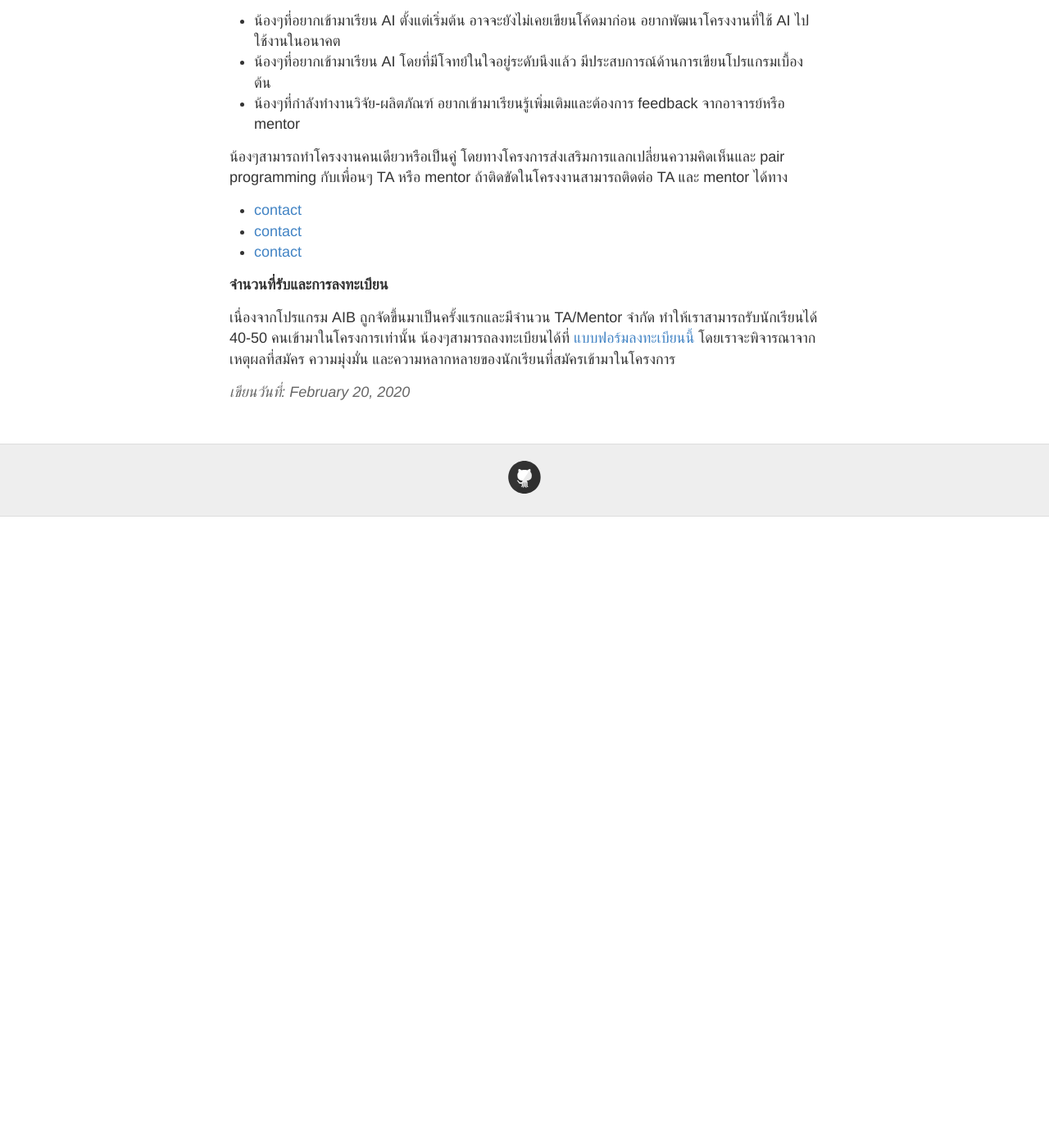
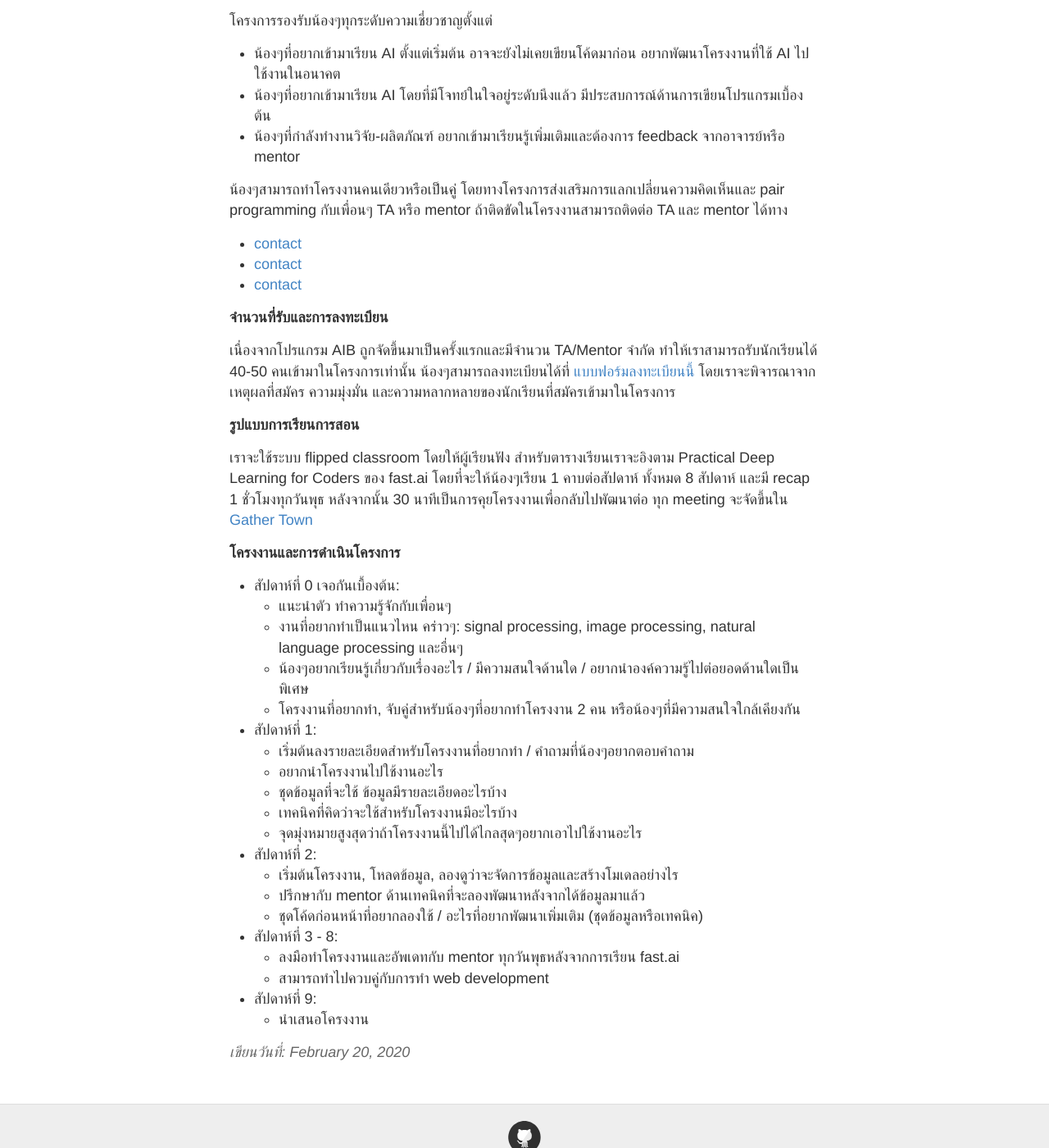
Before and after one commit to ai-builders/ai-builders.github.io, a Jekyll site: the page built from docs/_posts/2020-2-20-registration-info.md, in a window 1280 px wide and 1400 px high, scrolled down 1266 px. Shown: the whole window at 82% size. Built offline with Jekyll 4.4.1, drawn with Linux system fonts in a browser that asks for light colours; before the commit the page ends 1896 px from its top, so only the background shows below that; some of the changed text lies outside the part shown.

Commit message:
Update details, posts

```diff
--- a/docs/_posts/2020-2-20-registration-info.md
+++ b/docs/_posts/2020-2-20-registration-info.md
@@ -6,9 +6,14 @@ title: รายละเอียดการลงทะเบียน
 โครงการ AI Builders ก่อตั้งขึ้นจากความร่วมมือระหว่าง VISTEC / AI Research และ Central Group เพื่อพัฒนาองค์ความรู้ทางด้านวิทยาศาสตร์ข้อมูล (Data Science) และปัญญาประดิษฐ์ (Artificial Intelligence / AI) ให้กับน้องๆระดับมัธยมต้น-ปลาย ที่สนใจอยากเรียนรู้และพัฒนาโครงงานที่ใช้ทักษะในด้านนี้เพื่อประยุกต์ใช้จริงในชีวิตประจำวัน
 
 <b>
+  ช่วงเวลาของโครงการ
+</b>
+21 เมษายน - 15 มิถุนายน พ.ศ. 2563 (TBD)
+
+<b>
   ระยะเวลาของโครงการ
 </b>
-21 เมษายน - 15 มิถุนายน พ.ศ. 2563 (TBD)
+9 สัปดาห์ สัปดาห์ละ 4 - 8 ชั่วโมง (เรียน fast.ai และทำโครงงาน)
 
 <b>วัตถุประสงค์</b>
 เสริมสร้างความเชี่ยวชาญด้านปัญญาประดิษฐ์ให้กับน้องๆระดับมัธยมต้น-ปลาย
@@ -56,3 +61,31 @@ title: รายละเอียดการลงทะเบียน
 <b>จำนวนที่รับและการลงทะเบียน</b>
 
 เนื่องจากโปรแกรม AIB ถูกจัดขึ้นมาเป็นครั้งแรกและมีจำนวน TA/Mentor จำกัด ทำให้เราสามารถรับนักเรียนได้ 40-50 คนเข้ามาในโครงการเท่านั้น น้องๆสามารถลงทะเบียนได้ที่ [แบบฟอร์มลงทะเบียนนี้](https://airtable.com/shrUHambTkOgliPHz) โดยเราจะพิจารณาจากเหตุผลที่สมัคร ความมุ่งมั่น และความหลากหลายของนักเรียนที่สมัครเข้ามาในโครงการ
+
+<b>รูปแบบการเรียนการสอน</b>
+
+เราจะใช้ระบบ flipped classroom โดยให้ผู้เรียนฟัง
+สำหรับตารางเรียนเราจะอิงตาม Practical Deep Learning for Coders ของ fast.ai โดยที่จะให้น้องๆเรียน 1 คาบต่อสัปดาห์ ทั้งหมด 8 สัปดาห์ และมี recap 1 ชั่วโมงทุกวันพุธ หลังจากนั้น 30 นาทีเป็นการคุยโครงงานเพื่อกลับไปพัฒนาต่อ ทุก meeting จะจัดขึ้นใน [Gather Town](https://gather.town/)
+
+<b>โครงงานและการดำเนินโครงการ</b>
+
+* สัปดาห์ที่ 0 เจอกันเบื้องต้น:
+  * แนะนำตัว ทำความรู้จักกับเพื่อนๆ
+  * งานที่อยากทำเป็นแนวไหน คร่าวๆ: signal processing, image processing, natural language processing และอื่นๆ
+  * น้องๆอยากเรียนรู้เกี่ยวกับเรื่องอะไร / มีความสนใจด้านใด / อยากนำองค์ความรู้ไปต่อยอดด้านใดเป็นพิเศษ
+  * โครงงานที่อยากทำ, จับคู่สำหรับน้องๆที่อยากทำโครงงาน 2 คน หรือน้องๆที่มีความสนใจใกล้เคียงกัน
+* สัปดาห์ที่ 1:
+  * เริ่มต้นลงรายละเอียดสำหรับโครงงานที่อยากทำ / คำถามที่น้องๆอยากตอบคำถาม
+  * อยากนำโครงงานไปใช้งานอะไร
+  * ชุดข้อมูลที่จะใช้ ข้อมูลมีรายละเอียดอะไรบ้าง
+  * เทคนิคที่คิดว่าจะใช้สำหรับโครงงานมีอะไรบ้าง
+  * จุดมุ่งหมายสูงสุดว่าถ้าโครงงานนี้ไปได้ไกลสุดๆอยากเอาไปใช้งานอะไร
+* สัปดาห์ที่ 2:
+  * เริ่มต้นโครงงาน, โหลดข้อมูล, ลองดูว่าจะจัดการข้อมูลและสร้างโมเดลอย่างไร
+  * ปรึกษากับ mentor ด้านเทคนิคที่จะลองพัฒนาหลังจากได้ข้อมูลมาแล้ว
+  * ชุดโค้ดก่อนหน้าที่อยากลองใช้ / อะไรที่อยากพัฒนาเพิ่มเติม (ชุดข้อมูลหรือเทคนิค)
+* สัปดาห์ที่ 3 - 8:
+  * ลงมือทำโครงงานและอัพเดทกับ mentor ทุกวันพุธหลังจากการเรียน fast.ai
+  * สามารถทำไปควบคู่กับการทำ web development
+* สัปดาห์ที่ 9:
+  * นำเสนอโครงงาน
--- a/docs/index.html
+++ b/docs/index.html
@@ -9,4 +9,7 @@ layout: default
     Central Group เพื่อพัฒนาองค์ความรู้ทางด้านวิทยาศาสตร์ข้อมูล (Data Science) และปัญญาประดิษฐ์
     (Artificial Intelligence / AI) ให้กับน้องๆระดับมัธยมต้น-ปลาย ที่สนใจอยากเรียนรู้และพัฒนาโครงงานที่ใช้ทักษะในด้านนี้เพื่อประยุกต์ใช้จริงในชีวิตประจำวัน
   </p>
+  <p>
+    สำหรับน้องๆที่สนใจสามารถดูรายละเอียดของการลงทะเบียนได้จาก<a href="{{ site.baseurl }}/register">ที่นี่</a>
+  </p>
 </div>
```
Also changed, not shown: docs/_posts/2020-2-21-before-class.md (added, +9 -0 lines).
